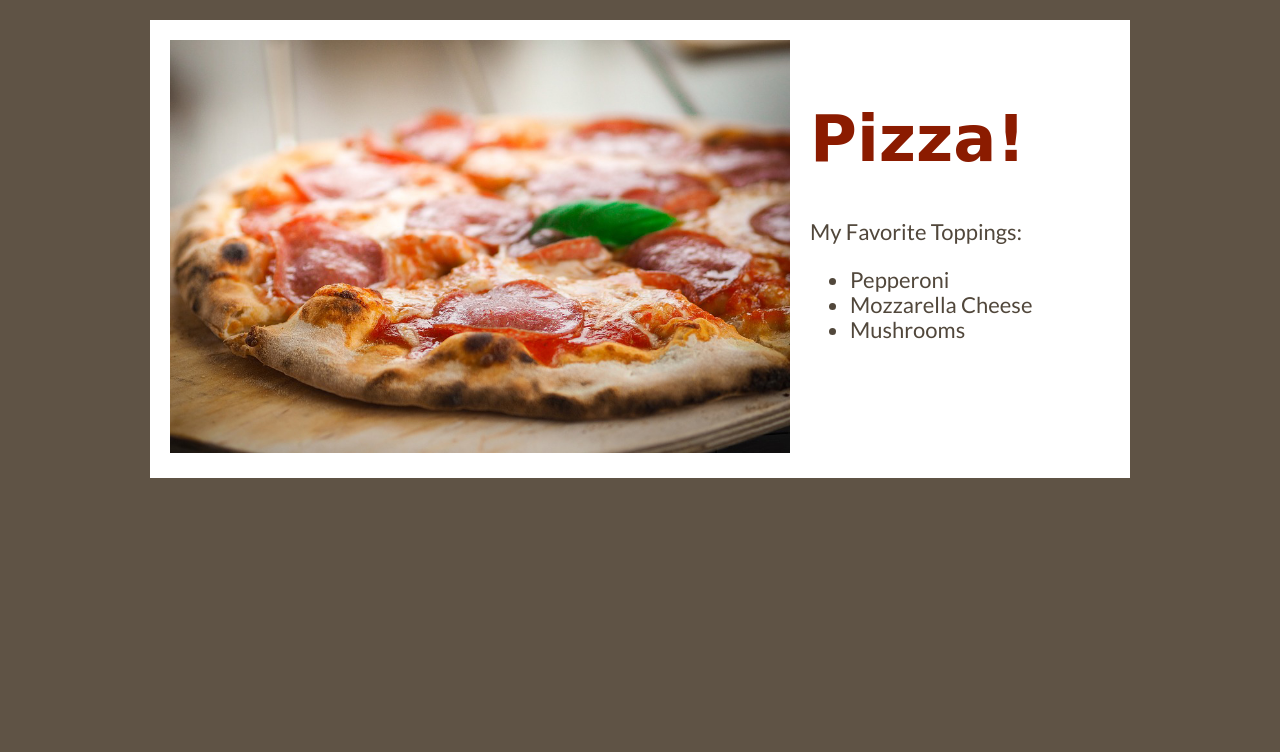
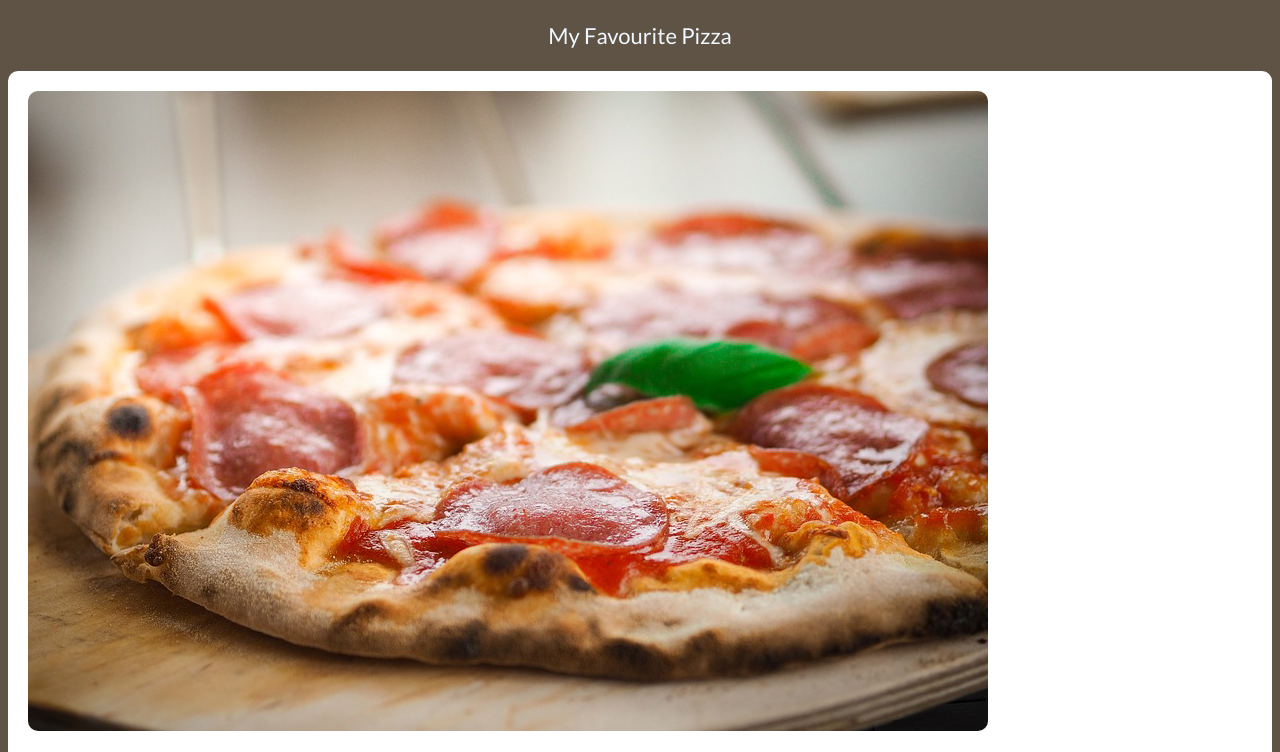
Before and after one commit to angelathedev/pizza, a plain HTML site: page index.html in a window 1280 px wide. Shown: the top 752 px of the page. Drawn offline with nearby package versions, Linux system fonts and the light colour scheme; a web font is replaced by a local one.

Commit message:
made index page resposive

```diff
--- a/index.html
+++ b/index.html
@@ -1,8 +1,7 @@
 <!DOCTYPE html>
 <html>
 <head>
-
-<title>My Favorite Pizza</title>
+  <meta name="viewport" content="width=device-width, initial-scale=1.0"
 
 <link rel="stylesheet" href="https://cdnjs.cloudflare.com/ajax/libs/normalize/5.0.0/normalize.min.css" />
 
@@ -13,7 +12,7 @@
 <body>
 
 <!-- WEB PAGE CONTENT HERE -->
-
+<center><p style="color:aliceblue">My Favourite Pizza</p></center>
 <div class="pageContainer">
   <div class="imageContainer">
     <img src="images/pizza.jpg" alt="Pizza with pepperoni and cheese." />
@@ -27,7 +26,7 @@
       <li>Mushrooms</li>
     </ul>
   </div>
-</div>
+</div><br>
 
 </body>
 </html>
--- a/style.css
+++ b/style.css
@@ -9,12 +9,16 @@
 
 @import url(https://fonts.googleapis.com/css?family=Fredericka+the+Great|Lato);
 
+*{
+  box-sizing: border-box;
+}
 body {
   background-color: #5f5345;
 }
 
 .pageContainer {
-  width: 940px;
+  border-radius: 10px;
+  width: auto;
   margin: 20px auto 0 auto;
   padding: 20px;
   background-color: #fff;
@@ -22,7 +26,7 @@ body {
 
 .imageContainer {
   float: left;
-  width: 620px;
+  width: auto;
 }
 
 .textContainer {
@@ -33,6 +37,7 @@ body {
 }
 
 img {
+  border-radius: 10px;
   width: 100%;
 }
 
```
